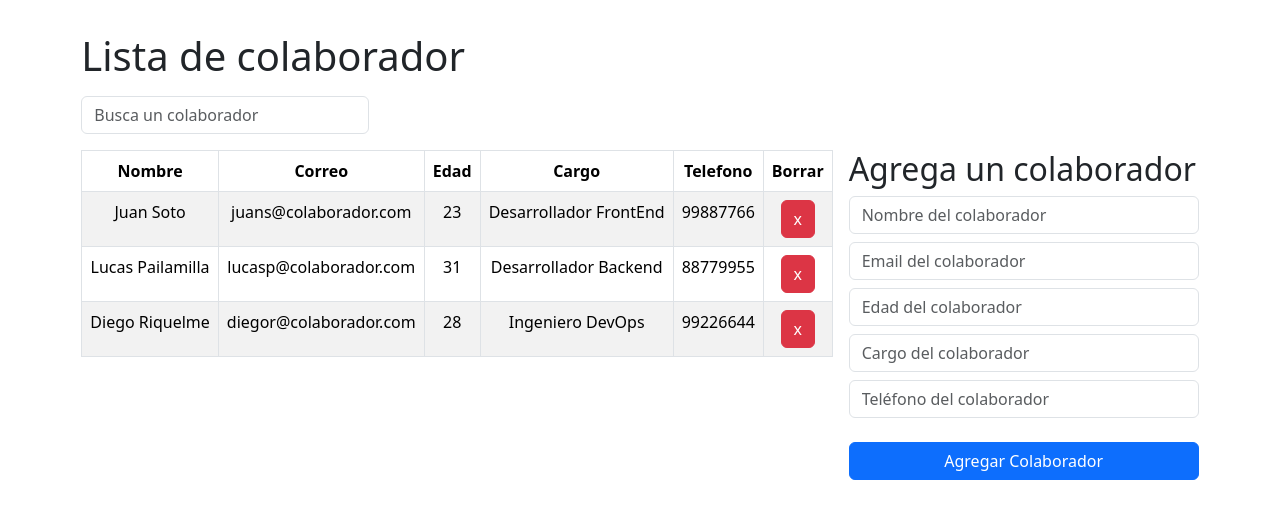
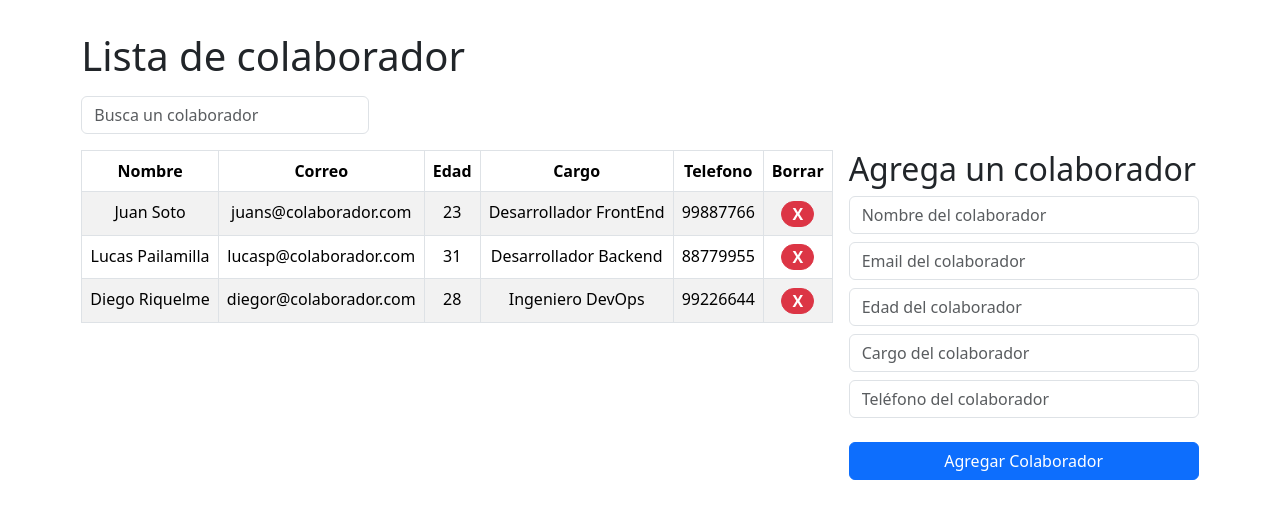
Before and after one commit to jcorp11/desafio-3-React, a React (Vite) app: page / in a window 1280 px wide. Shown: the top 518 px of the page. Built offline with nearby package versions, Linux system fonts and the light colour scheme.

Commit message:
cambios al boton

```diff
--- a/src/components/Listado.jsx
+++ b/src/components/Listado.jsx
@@ -35,9 +35,9 @@ const Listado = ({ header, colaboradores, setColaboradoresShow }) => {
               <td>
                 <button
                   onClick={() => handleDelete(colaborador.id)}
-                  className="btn btn-danger bold"
+                  className="btn btn-danger bold botonDelete"
                 >
-                  x
+                  X
                 </button>
               </td>
             </tr>
--- a/src/components/css/listado.css
+++ b/src/components/css/listado.css
@@ -1,3 +1,13 @@
 .listado {
   text-align: center;
 }
+
+.botonDelete {
+  /* border: none; */
+  /* background-color: red; */
+  /* cursor: pointer; */
+  border-radius: 15px;
+  font-weight: 700;
+  padding: 0px 10px;
+  place-self: center;
+}
```
